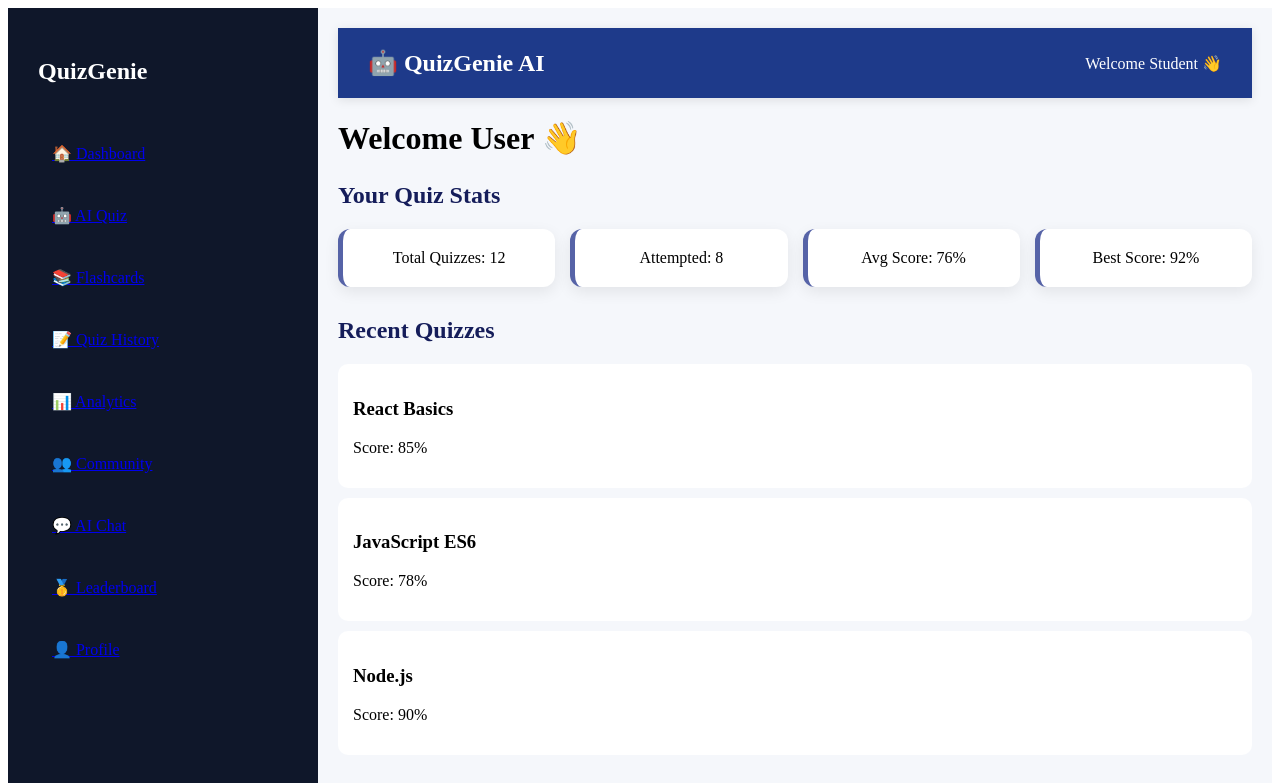
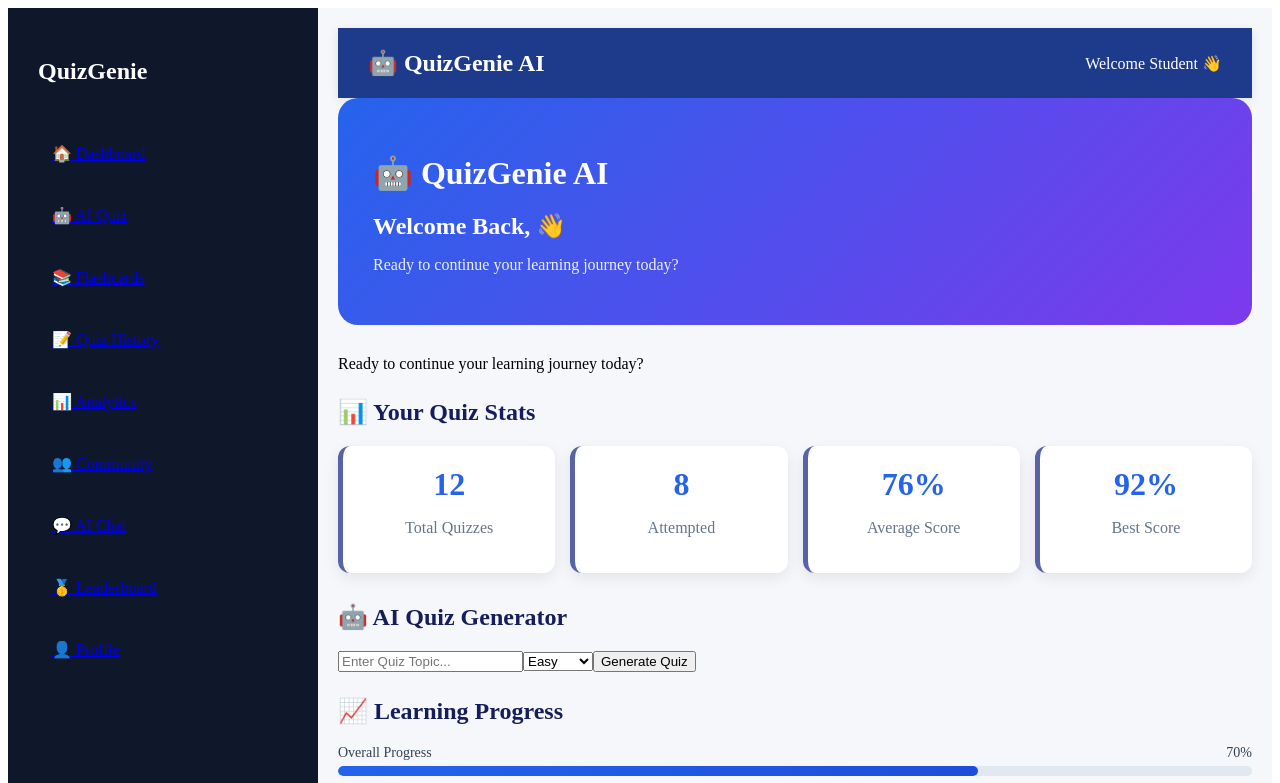
Before and after one commit to pallavinarsinge04/QuizGenie-AI, a React app in the folder frontend/: page /dashboard in a window 1280 px wide. Shown: the top 783 px of the page. Built offline with nearby package versions, Linux system fonts and the light colour scheme; the HTML template or start-up script is replaced by a standard one.

Commit message:
Fix logged user display and improve dashboard welcome section

```diff
--- a/frontend/src/pages/Analytics.css
+++ b/frontend/src/pages/Analytics.css
@@ -220,3 +220,56 @@ th {
     transform: translateY(0);
   }
 }
+/* ================= PROGRESS SECTION ================= */
+.progress-section {
+  margin: 30px 0;
+  background: white;
+  padding: 20px;
+  border-radius: 12px;
+  box-shadow: 0 3px 10px rgba(0,0,0,0.08);
+}
+
+.progress-section h2 {
+  margin-bottom: 15px;
+  color: #0f172a;
+}
+
+/* EACH PROGRESS ITEM */
+.progress-item {
+  margin-bottom: 15px;
+}
+
+/* LABEL */
+.progress-label {
+  display: flex;
+  justify-content: space-between;
+  font-size: 14px;
+  color: #334155;
+  margin-bottom: 5px;
+}
+
+/* BAR BACKGROUND */
+.progress-bar {
+  width: 100%;
+  height: 10px;
+  background: #e2e8f0;
+  border-radius: 20px;
+  overflow: hidden;
+}
+
+/* FILLED BAR */
+.progress-bar div {
+  height: 100%;
+  background: linear-gradient(90deg, #2563eb, #1d4ed8);
+  border-radius: 20px;
+
+  /* 🔥 ANIMATION */
+  animation: loadProgress 1.2s ease-in-out;
+}
+
+/* ANIMATION */
+@keyframes loadProgress {
+  from {
+    width: 0%;
+  }
+}
--- a/frontend/src/pages/Analytics.jsx
+++ b/frontend/src/pages/Analytics.jsx
@@ -38,71 +38,40 @@ function Analytics() {
 
           </div>
 
-          <div className="chart-section">
+          <div className="progress-section">
 
-            <div className="chart-card">
-              <h2>Weekly Progress</h2>
+  <h2>📈 Learning Progress</h2>
 
-              <div className="bars">
-
-                <div className="bar">
-                  <span style={{ height: "45%" }}></span>
-                  <p>Mon</p>
+  {/* Weekly Completion */}
+  <div className="progress-item">
+    <div className="progress-label">
+      <span>Weekly Completion</span>
+      <span>75%</span>
     </div>
-
-                <div className="bar">
-                  <span style={{ height: "70%" }}></span>
-                  <p>Tue</p>
-                </div>
-
-                <div className="bar">
-                  <span style={{ height: "80%" }}></span>
-                  <p>Wed</p>
-                </div>
-
-                <div className="bar">
-                  <span style={{ height: "55%" }}></span>
-                  <p>Thu</p>
-                </div>
-
-                <div className="bar">
-                  <span style={{ height: "90%" }}></span>
-                  <p>Fri</p>
-                </div>
-
-                <div className="bar">
-                  <span style={{ height: "75%" }}></span>
-                  <p>Sat</p>
-                </div>
-
-                <div className="bar">
-                  <span style={{ height: "95%" }}></span>
-                  <p>Sun</p>
-                </div>
-
+    <div className="progress-bar">
+      <div style={{ width: "75%" }}></div>
     </div>
   </div>
 
-           <div className="chart-card">
-  <h2>Weekly Progress</h2>
+  {/* Accuracy */}
+  <div className="progress-item">
+    <div className="progress-label">
+      <span>Accuracy</span>
+      <span>88%</span>
+    </div>
+    <div className="progress-bar">
+      <div style={{ width: "88%" }}></div>
+    </div>
+  </div>
 
-  <div className="bars">
-
-    {[
-      { day: "Mon", value: 45 },
-      { day: "Tue", value: 70 },
-      { day: "Wed", value: 80 },
-      { day: "Thu", value: 55 },
-      { day: "Fri", value: 90 },
-      { day: "Sat", value: 75 },
-      { day: "Sun", value: 95 },
-    ].map((item, i) => (
-      <div className="bar" key={i}>
-        <span style={{ height: `${item.value}%` }}></span>
-        <p>{item.day}</p>
+  {/* Study Streak */}
+  <div className="progress-item">
+    <div className="progress-label">
+      <span>Study Streak</span>
+      <span>60%</span>
     </div>
-    ))}
-
+    <div className="progress-bar">
+      <div style={{ width: "60%" }}></div>
     </div>
   </div>
 
--- a/frontend/src/pages/Dashboard.css
+++ b/frontend/src/pages/Dashboard.css
@@ -99,3 +99,28 @@
   border: none;
   border-radius: 8px;
 }
+.welcome-section {
+  background: linear-gradient(
+    135deg,
+    #2563eb,
+    #7c3aed
+  );
+  color: white;
+  padding: 35px;
+  border-radius: 20px;
+  margin-bottom: 30px;
+}
+
+.welcome-section h1 {
+  font-size: 32px;
+  margin-bottom: 10px;
+}
+
+.welcome-section h2 {
+  font-size: 24px;
+  margin-bottom: 8px;
+}
+
+.welcome-section p {
+  opacity: 0.9;
+}
--- a/frontend/src/pages/Dashboard.jsx
+++ b/frontend/src/pages/Dashboard.jsx
@@ -23,7 +23,12 @@ function Dashboard() {
   ];
 
   const generateQuiz = () => {
-    alert(`Generating quiz for ${topic} (${difficulty})`);
+    if (!topic) {
+      alert("Please enter a topic");
+      return;
+    }
+
+    alert(`Generating ${difficulty} quiz for ${topic}`);
   };
 
   return (
@@ -33,46 +38,127 @@ function Dashboard() {
       <div className="main-content">
         <Navbar />
 
-        {/* ===== HEADER ===== */}
-        <div>
-          <h1>Welcome {user?.name || "User"} 👋</h1>
+        {/* Welcome Section */}
+        <div className="dashboard-header">
+          <div>
+            <div className="welcome-section">
+  <h1>
+    🤖 QuizGenie AI
+  </h1>
 
+  <h2>
+    Welcome Back, {user?.name} 👋
+  </h2>
+
+  <p>
+    Ready to continue your learning journey today?
+  </p>
+</div>
+            <p>
+              Ready to continue your learning journey today?
+            </p>
+          </div>
         </div>
 
-
-        {/* ===== STATS ===== */}
-        <h2 className="section-title">Your Quiz Stats</h2>
+        {/* Statistics */}
+        <h2 className="section-title">📊 Your Quiz Stats</h2>
 
         <div className="stats-grid">
-          <div className="stat-card">Total Quizzes: {stats.total}</div>
-          <div className="stat-card">Attempted: {stats.attempted}</div>
-          <div className="stat-card">Avg Score: {stats.avgScore}%</div>
-          <div className="stat-card">Best Score: {stats.bestScore}%</div>
+          <div className="stat-card">
+            <h2>{stats.total}</h2>
+            <p>Total Quizzes</p>
+          </div>
+
+          <div className="stat-card">
+            <h2>{stats.attempted}</h2>
+            <p>Attempted</p>
+          </div>
+
+          <div className="stat-card">
+            <h2>{stats.avgScore}%</h2>
+            <p>Average Score</p>
+          </div>
+
+          <div className="stat-card">
+            <h2>{stats.bestScore}%</h2>
+            <p>Best Score</p>
+          </div>
         </div>
 
-        {/* ===== RECENT QUIZZES ===== */}
-        <h2 className="section-title">Recent Quizzes</h2>
+        {/* AI Quiz Generator */}
+        <h2 className="section-title">🤖 AI Quiz Generator</h2>
+
+        <div className="quiz-generator-card">
+          <input
+            type="text"
+            placeholder="Enter Quiz Topic..."
+            value={topic}
+            onChange={(e) => setTopic(e.target.value)}
+          />
+
+          <select
+            value={difficulty}
+            onChange={(e) => setDifficulty(e.target.value)}
+          >
+            <option>Easy</option>
+            <option>Medium</option>
+            <option>Hard</option>
+          </select>
+
+          <button onClick={generateQuiz}>
+            Generate Quiz
+          </button>
+        </div>
+
+        {/* Progress */}
+        <h2 className="section-title">📈 Learning Progress</h2>
+
+        <div className="progress-container">
+          <div className="progress-label">
+            <span>Overall Progress</span>
+            <span>70%</span>
+          </div>
+
+          <div className="progress-bar">
+            <div
+              className="progress-fill"
+              style={{ width: "70%" }}
+            ></div>
+          </div>
+        </div>
+
+        {/* Recent Quizzes */}
+        <h2 className="section-title">📝 Recent Quizzes</h2>
 
         <div className="quiz-list">
-          {recentQuizzes.map((q, i) => (
-            <div className="quiz-card" key={i}>
-              <h3>{q.topic}</h3>
-              <p>Score: {q.score}%</p>
+          {recentQuizzes.map((quiz, index) => (
+            <div className="quiz-card" key={index}>
+              <h3>{quiz.topic}</h3>
+              <p>Score: {quiz.score}%</p>
             </div>
           ))}
         </div>
 
-        {/* ===== PROGRESS ===== */}
-        <h2 className="section-title">Learning Progress</h2>
+        {/* Achievements */}
+        <h2 className="section-title">🏆 Achievements</h2>
 
-        <div className="progress-bar">
-          <div className="progress-fill" style={{ width: "70%" }}></div>
+        <div className="achievement-grid">
+          <div className="achievement-card">
+            🔥 7 Day Streak
+          </div>
+
+          <div className="achievement-card">
+            🎯 90% Accuracy
+          </div>
+
+          <div className="achievement-card">
+            📚 50 Flashcards Completed
+          </div>
+
+          <div className="achievement-card">
+            🥇 Top Learner
+          </div>
         </div>
-
-        {/* ===== QUICK ACTIONS ===== */}
-        <h2 className="section-title">Quick Actions</h2>
-
-
       </div>
     </div>
   );
```
Lines whose indentation alone changed are shown as unchanged.
